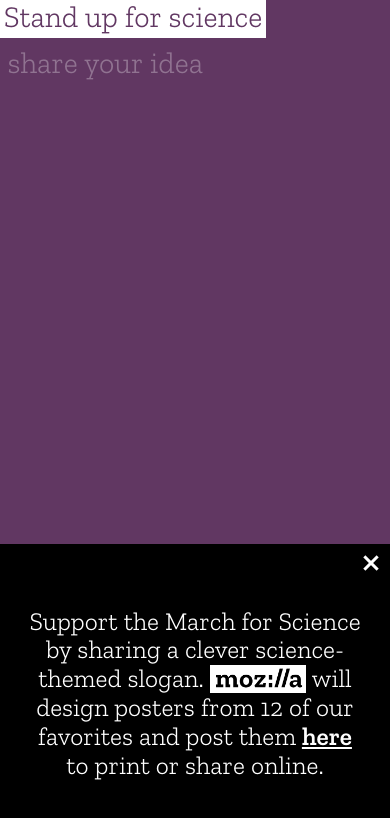
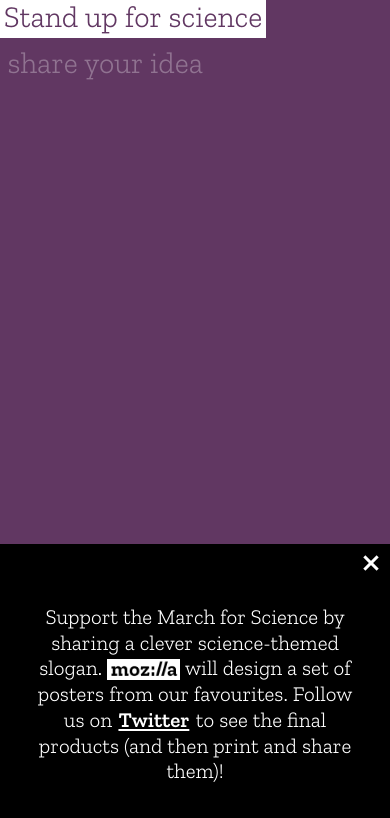
Before and after one commit to beccaklam/internet-health-madlib, a website: page public/index.html in a window 390 px wide. Drawn offline with Linux system fonts and the light colour scheme; no server answers.

Commit message:
changed science modal copy and added font-size and line-height changes to accommodate for those changes

```diff
--- a/public/css/style.css
+++ b/public/css/style.css
@@ -8,6 +8,8 @@ html {
 *, *:before, *:after {
   box-sizing: inherit;
 }
+
+/*text styling*/
 
 @font-face {
   font-family: "ZillaSlab-Light";
@@ -20,9 +22,23 @@ html {
 }
 
 p {
-  font-size: 2.25rem;
-  line-height: 2.625rem;
+  font-size: 2rem;
+  line-height: 2.5rem;
 }
+
+h1 {
+  background: #fff;
+  white-space: nowrap;
+}
+
+h1, .output-container div {
+  font-size: 5rem;
+  color: #613762;
+  padding: 0.3125rem 0.625rem 0.9375rem;
+  display: inline-block;
+}
+
+/*header*/
 
 .header-container {
   position: fixed;
@@ -62,12 +78,7 @@ button:focus {
   outline: none;
 }
 
-h1, .output-container div {
-  font-size: 5rem;
-  color: #613762;
-  padding: 0.3125rem 0.625rem 0.9375rem;
-  display: inline-block;
-}
+/*output container*/
 
 .output-container {
   position: absolute;
@@ -83,11 +94,6 @@ h1, .output-container div {
   max-width: 100%;
   clear: both;
   float: left;
-}
-
-h1 {
-  background: #fff;
-  white-space: nowrap;
 }
 
 .output-container div:nth-last-child(4n+1) {
@@ -110,6 +116,8 @@ h1 {
   display: none;
 }
 
+/*modal*/
+
 div.thankyou {
   background: #000;
   color: #fff;
@@ -125,7 +133,7 @@ div.thankyou {
 }
 
 div.thankyou p {
-  width: 65%;
+  width: 70%;
 }
 
 div.thankyou.show {
@@ -135,10 +143,11 @@ div.thankyou.show {
 div.thankyou a {
   font-family: "ZillaSlab-SemiBold", "Arvo","Fira Sans", "Helvetica Neue", "Arial", sans-serif;
   color: #fff;
+  padding: 0px 0.25rem;
 }
 
 div.thankyou a:hover {
-  background: #fff;
+  background: #F890FD;
   color: #000;
   text-decoration: none;
 }
@@ -152,13 +161,14 @@ div.thankyou a:hover {
 }
 
 .logo {
-  height: 2.4rem;
+  height: 2rem;
   margin-bottom: -.5rem;
 }
 
 .heart {
   width: 3.5%;
 }
+/*waiting animation*/
 
 .waiting span {
   display: inline-block;
@@ -189,13 +199,15 @@ div.thankyou a:hover {
   }
 }
 
+/*responsive design*/
+
 @media screen and (max-width: 600px) {
   html {
     font-size: 6px;
   }
   p {
-    font-size: 4.25rem;
-    line-height: 4.8rem;
+    font-size: 3.5rem;
+    line-height: 4.3rem;
   }
   .output-container {
     top: 90px;
@@ -204,8 +216,8 @@ div.thankyou a:hover {
     width: 85%;
   }
   .logo {
-    height: 4.6rem;
-    margin-bottom: -.9rem;
+    height: 3.5rem;
+    margin-bottom: -.8rem;
   }
   .heart {
     width: 6%;
--- a/public/index.html
+++ b/public/index.html
@@ -13,13 +13,11 @@
       <h1>Stand up for science</h1>
       <input maxlength="50" class="input" type="text" placeholder="share your idea">
     </div>
-
     <div class="output-container"></div>
     <div class="thankyou show">
       <img class="close" src="./images/close.png" alt="close icon"/>
-      <p>Support the March for Science by sharing a clever science-themed slogan. <img class="logo" src="./images/moz-logo.png"/ alt="white mozilla logo"> will design posters from 12 of our favorites and post them <a href="https://www.mozilla.org/en-US/internet-health/">here</a> to print or share online.
+      <p>Support the March for Science by sharing a clever science-themed slogan. <img class="logo" src="./images/moz-logo.png" alt="white mozilla logo"> will design a set of posters from our favourites. Follow us on <a href="">Twitter</a> to see the final products (and then print and share them)!
     </div>
-
     <script src="js/main.js"></script>
   </body>
 </html>
```
